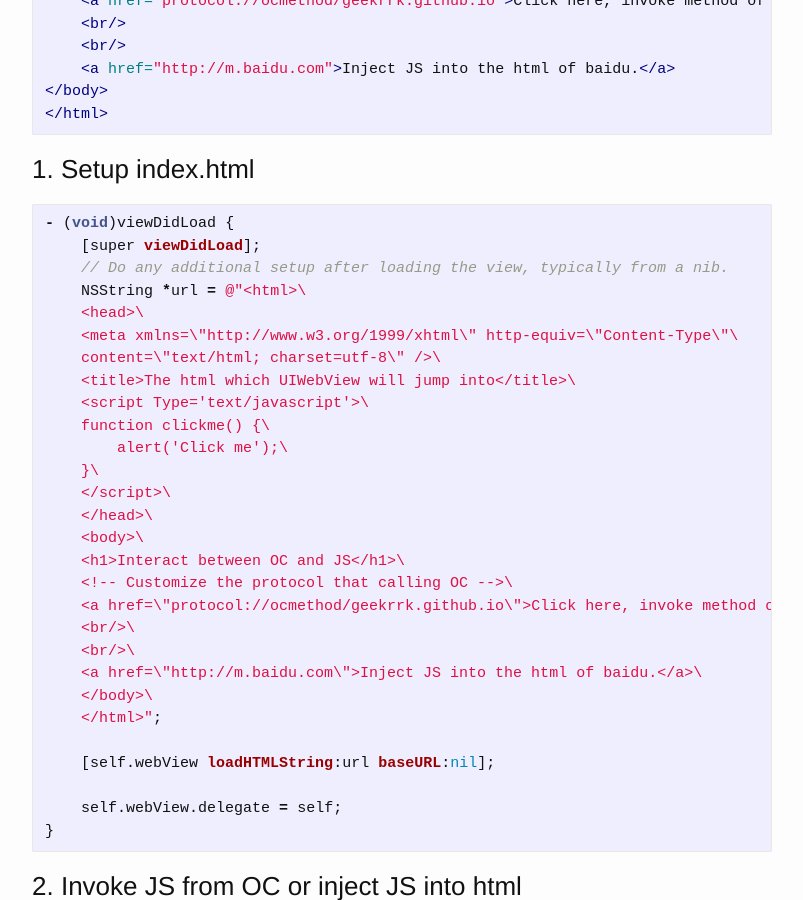
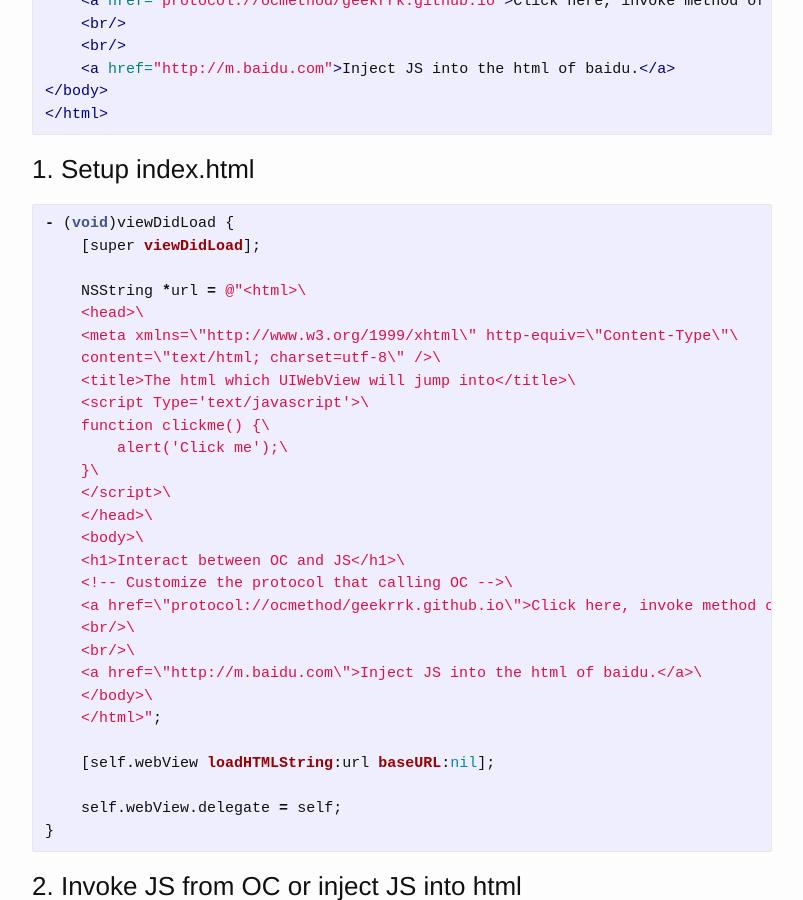
Before and after one commit to GeekRRK/GeekRRK.github.io, a Jekyll site: the page built from _posts/2015-12-21-Interact with JS and invoke another App.md, in a window 1280 px wide and 900 px high, scrolled down 564 px. Shown: the whole window, without its empty margins (238-1041 px from the left). Built offline with Jekyll 4.4.1, drawn with Linux system fonts in a browser that asks for light colours; Markdown is read by kramdown in place of the engine named in the settings.

Commit message:
Update OC-JS

````diff
--- a/_posts/2015-12-21-Interact with JS and invoke another App.md
+++ b/_posts/2015-12-21-Interact with JS and invoke another App.md
@@ -33,7 +33,7 @@
 ```objective-c
 - (void)viewDidLoad {
     [super viewDidLoad];
-    // Do any additional setup after loading the view, typically from a nib.
+
     NSString *url = @"<html>\
     <head>\
     <meta xmlns=\"http://www.w3.org/1999/xhtml\" http-equiv=\"Content-Type\"\
@@ -79,11 +79,11 @@
 }
 
 - (void)webViewDidFinishLoad:(UIWebView *)webView {
-	//Invoke JS
-	[self.webView stringByEvaluatingJavaScriptFromString:@"clickme()"];
+    //Invoke JS
+    [self.webView stringByEvaluatingJavaScriptFromString:@"clickme()"];
 
-  //Inject JS into Baidu
-  [self injectJSintoBaidu];
+    //Inject JS into Baidu
+    [self injectJSintoBaidu];
 }
 ```
 
````
